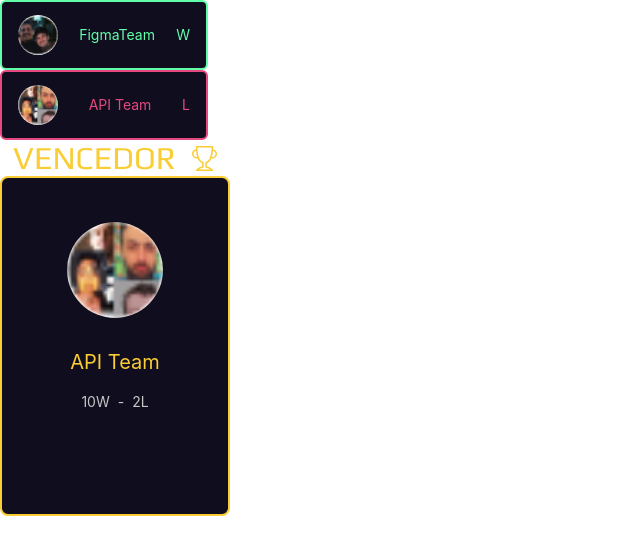
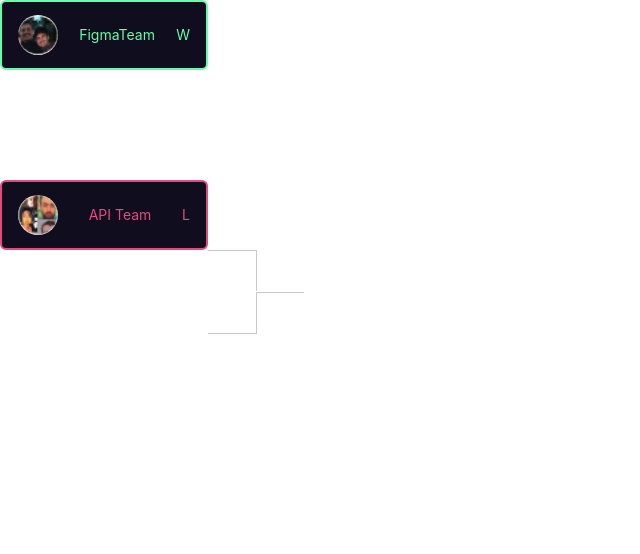
Before and after one commit to ez-Bracket/ez-bracket, a React (Create React App) app: page /teste in a window 1280 px wide. Shown: the top 554 px of the page, without its empty margins (0-640 px from the left). Built offline with nearby package versions, Linux system fonts and the light colour scheme.

Commit message:
feat: add bracket line to default brackets

```diff
--- /dev/null
+++ b/src/components/BracketsLine/Default/index.tsx
@@ -0,0 +1,21 @@
+interface IlineBrackets {
+  className?: string;
+}
+
+export const BracketsLine = ({
+  className,
+}: IlineBrackets) => {
+  return (
+    <div className="flex justify-start items-center ml-52 -mt-[110px]">
+      <div className="flex justify-start items-start w-[58px] flex-wrap rounded">
+        <p className="w-[48px] h-[1.1px] bg-gray-100"></p>
+        <p className="w-[48px] h-[1.1px] bg-gray-100 mt-[82px]"></p>
+      </div>
+      <div className="-mx-[30px] rounded">
+        <p className="w-[41px] h-[1.1px] bg-gray-100 rotate-90 mb-5"></p>
+        <p className="w-[48px] h-[1.1px] bg-gray-100 mx-5"></p>
+        <p className="w-[41px] h-[1.1px] bg-gray-100 rotate-90 mt-5"></p>
+      </div>
+    </div>
+  );
+};
--- a/src/components/PlayersCard/WinAndLoseCards/index.tsx
+++ b/src/components/PlayersCard/WinAndLoseCards/index.tsx
@@ -1,10 +1,11 @@
 import imgteste from "../../../assets/Teste foto time 1.jpg";
 import imgTeste from "../../../assets/teste foto time 2.jpg";
+import { BracketsLine } from "../../BracketsLine/Default";
 import { WinnerCard } from "../Winner Card";
 
 export const PlayersCard = () => {
   return (
-    <>
+    <div className="flex flex-col gap-[110px]">
       {/* Se status for win, chamar este card */}
 
       <div className="w-52 h-[70px] flex border-2 bg-gray-400 border-green-100 rounded-md items-center justify-between px-4">
@@ -36,7 +37,8 @@ export const PlayersCard = () => {
           L
         </p>
       </div>
-      <WinnerCard />
-    </>
+      <BracketsLine />
+      {/* <WinnerCard /> */}
+    </div>
   );
 };
```
